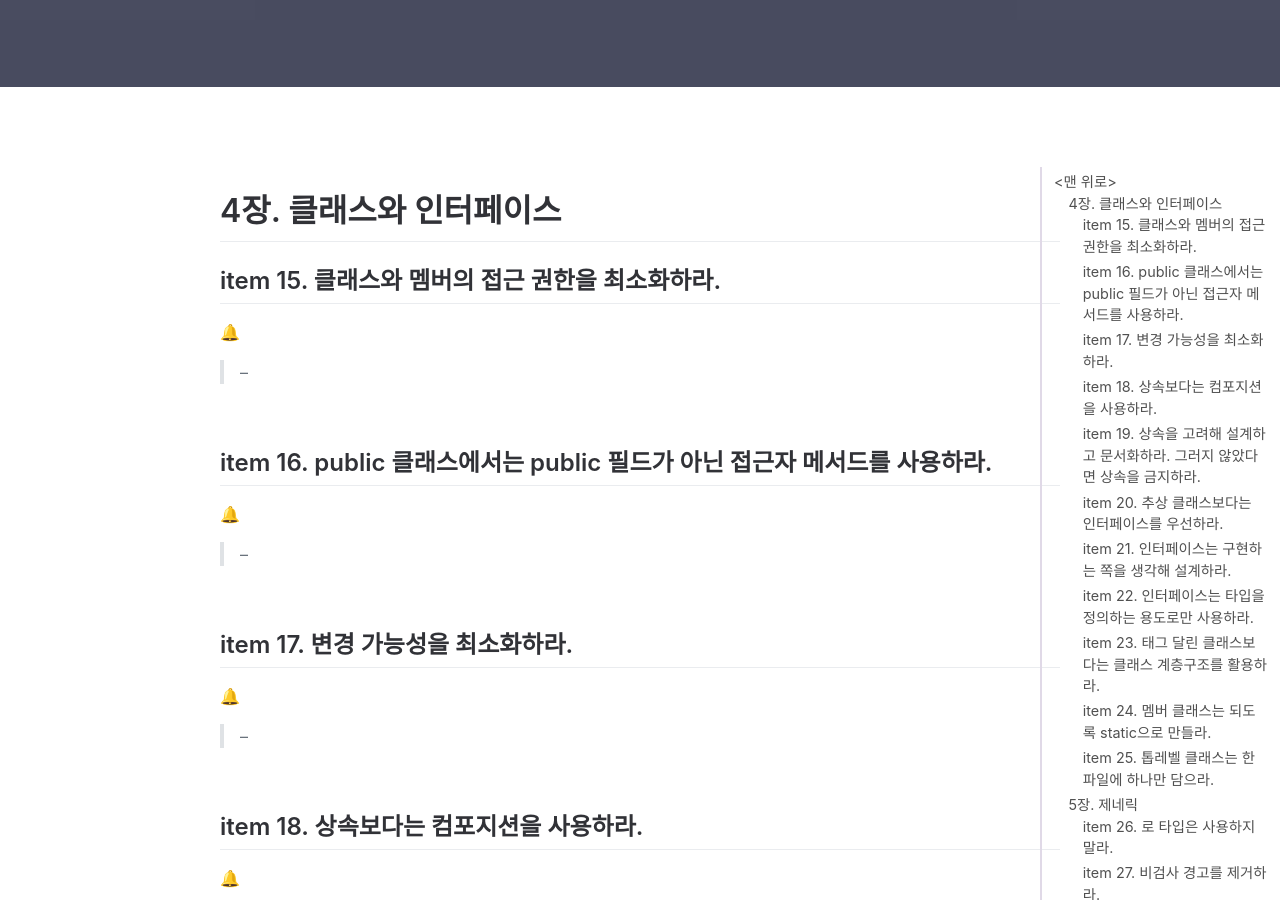
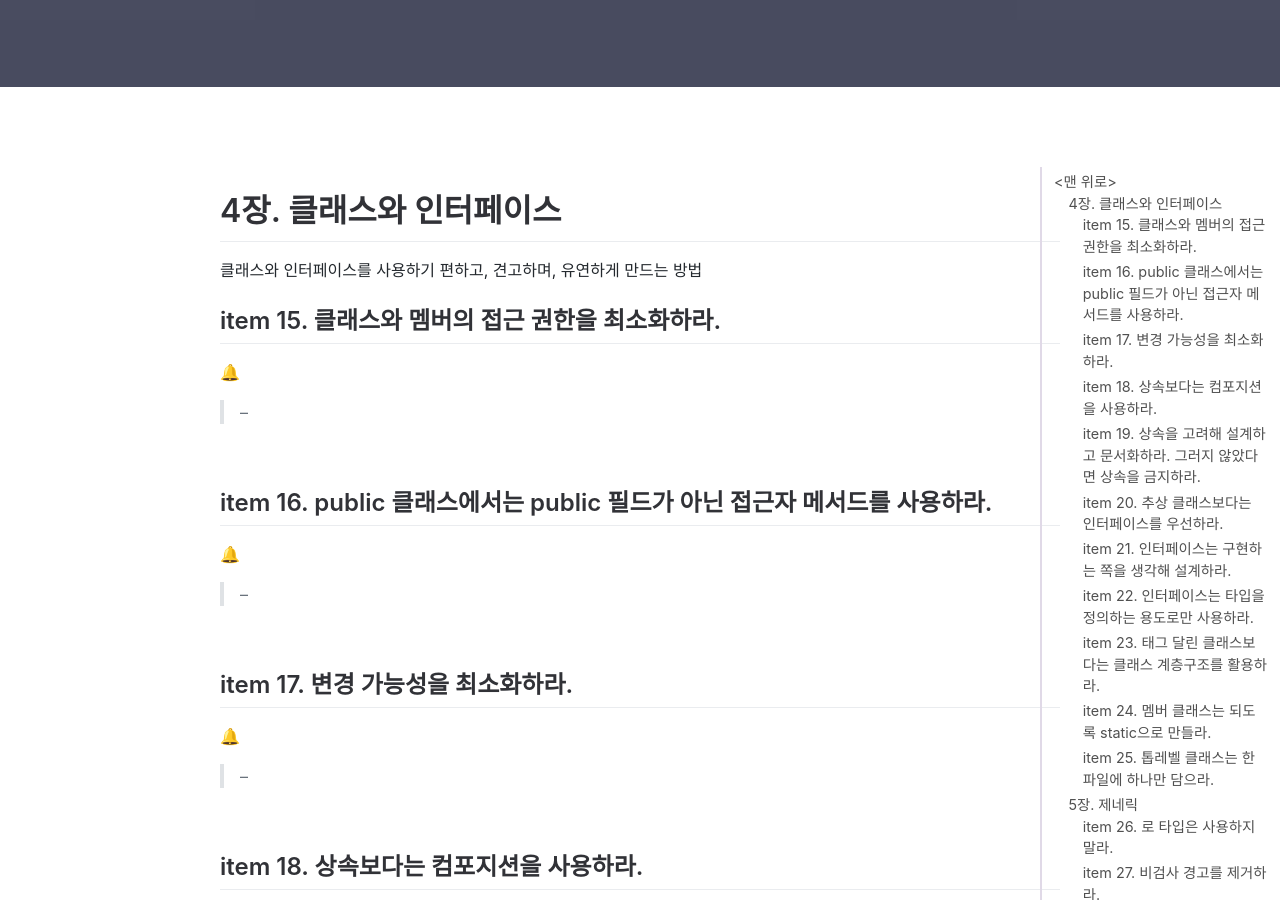
Before and after one commit to jihunparkme/jihunparkme.github.io, a Jekyll site: the page built from _posts/2023-04-22-Effective-Java-Class-Interface-Generics.md, in a window 1280 px wide and 900 px high, scrolled down 489 px. Built offline with Jekyll 4.4.1, drawn with Linux system fonts in a browser that asks for light colours; nearby versions of some CDN libraries; comment, search, counter and statistics services are not loaded.

Commit message:
[EJ] 4장 소개

```diff
--- a/_posts/2023-04-22-Effective-Java-Class-Interface-Generics.md
+++ b/_posts/2023-04-22-Effective-Java-Class-Interface-Generics.md
@@ -8,6 +8,8 @@ featured-img: EFF_JAVA
 ---
 
 # 4장. 클래스와 인터페이스
+
+클래스와 인터페이스를 사용하기 편하고, 견고하며, 유연하게 만드는 방법
 
 ## item 15. 클래스와 멤버의 접근 권한을 최소화하라.
 
```
